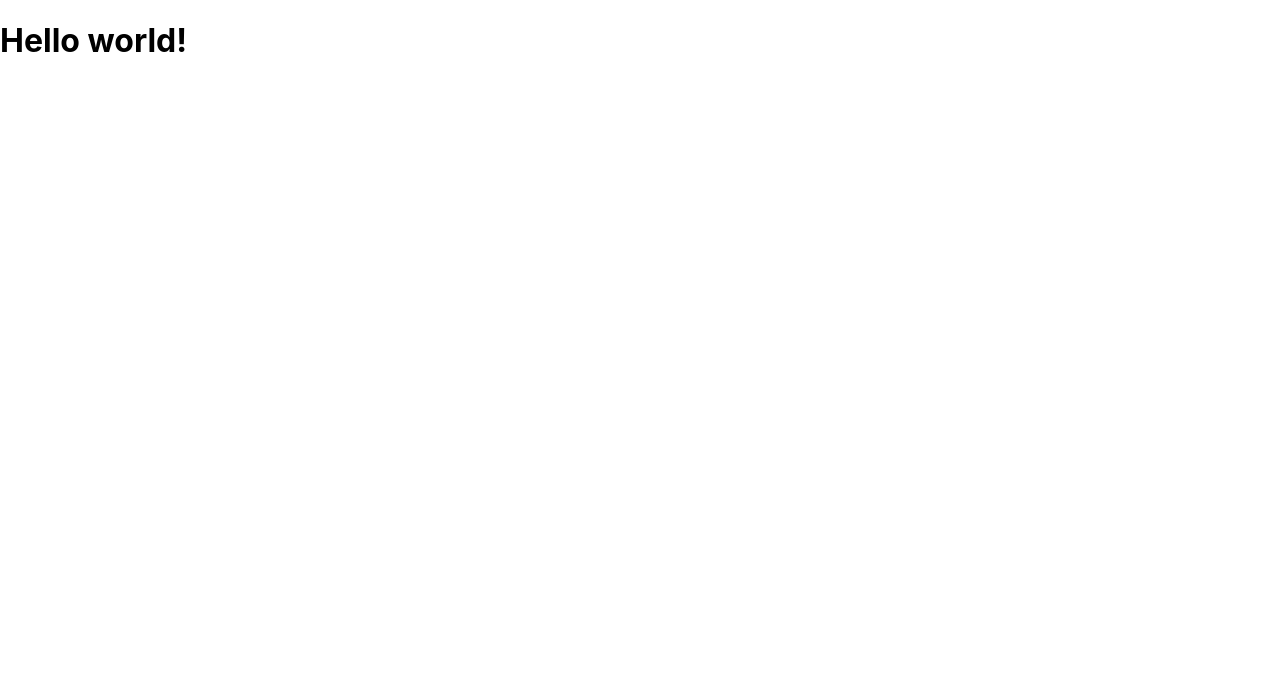
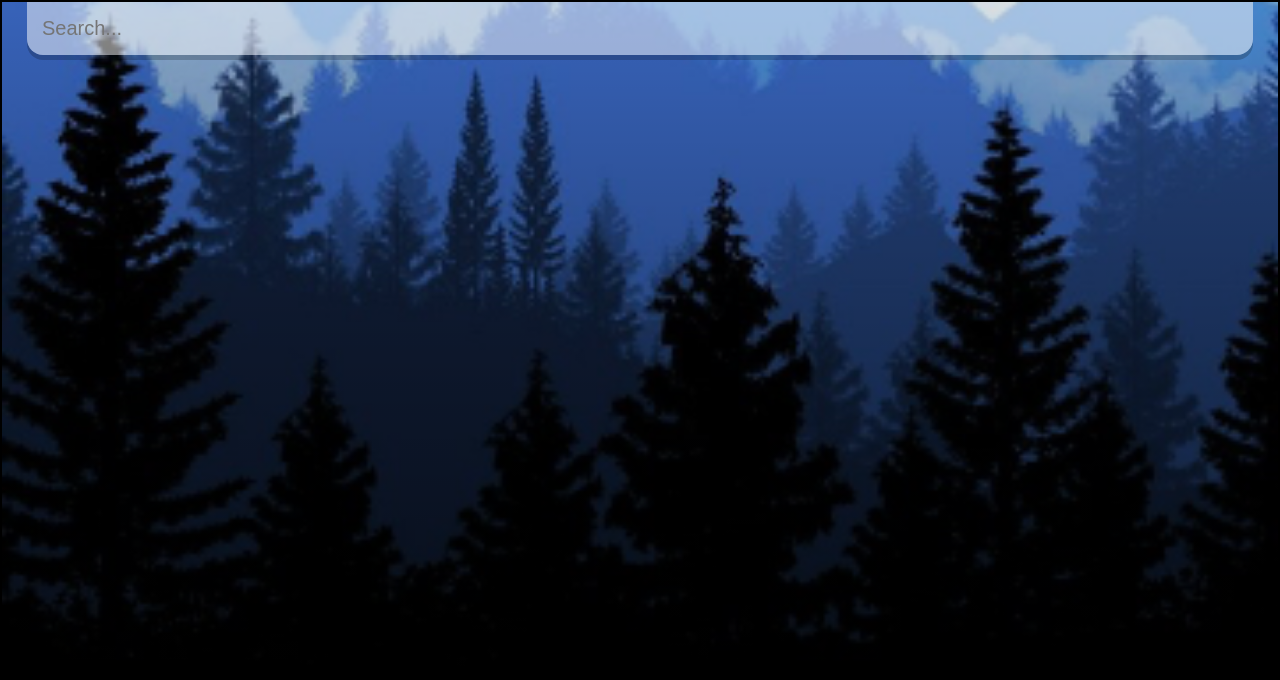
Before and after one commit to oddporson/weather-app, a React (Create React App) app: page / in a window 1280 px wide. Shown: the top 680 px of the page. Built offline with nearby package versions, Linux system fonts and the light colour scheme.

Commit message:
styled the weather app

```diff
--- a/src/App.js
+++ b/src/App.js
@@ -7,8 +7,16 @@
 
 function App() {
   return (
-    <div className="App">
-      <h1>Hello world!</h1>
+    <div className="app">
+      <main>
+        <div className="search-box">
+          <input
+            type="text"
+            className="search-bar"
+            placeholder="Search..."
+          />
+        </div>
+      </main>
     </div>
   );
 }
--- a/src/index.css
+++ b/src/index.css
@@ -1,13 +1,58 @@
-body {
+* {
   margin: 0;
-  font-family: -apple-system, BlinkMacSystemFont, 'Segoe UI', 'Roboto', 'Oxygen',
-    'Ubuntu', 'Cantarell', 'Fira Sans', 'Droid Sans', 'Helvetica Neue',
-    sans-serif;
-  -webkit-font-smoothing: antialiased;
-  -moz-osx-font-smoothing: grayscale;
+  padding: 0;
+  box-sizing: border-box;
 }
 
-code {
-  font-family: source-code-pro, Menlo, Monaco, Consolas, 'Courier New',
-    monospace;
+body {
+  font-family: 'montseratt', sans-serif;
 }
+
+.app {
+  border: solid 2px #000;
+  background-image: url('./assets/cold-bg.jpg');
+  background-size: cover;
+  background-position: bottom;
+  transition: 0.4 ease-out;
+}
+
+.app.warm {
+  background-image: url('./assets/warm-bg.jpg')
+}
+
+main {
+  min-height: 100vh;
+  background-image: linear-gradient(to bottom, rgba(0, 0 ,0 ,0.2), rgba(0, 0, 0, .75));
+  padding: 25px;
+}
+
+.search-box{
+  width: 100%;
+  margin: 0 0 75px;
+}
+
+.search-box .search-bar {
+  display: block;
+  width: 100%;
+  padding: 15px;
+
+  appearance: none;
+  background: none;
+  border: none;
+  outline: none;
+
+  background-color: rgba(255, 255, 255, 0.5);
+  border-radius: 0px 0px 16px 16px;
+  margin-top: -25px;
+
+  box-shadow: 0px 5px rgba(0, 0, 0, 0.2);
+
+  color: #313131;
+  font-size: 20px;
+
+  transition: 0.4s ease;
+}
+
+.search-box .search-bar:focus {
+  background-color: rgba(255, 255, 255, 0.75);
+}
```
